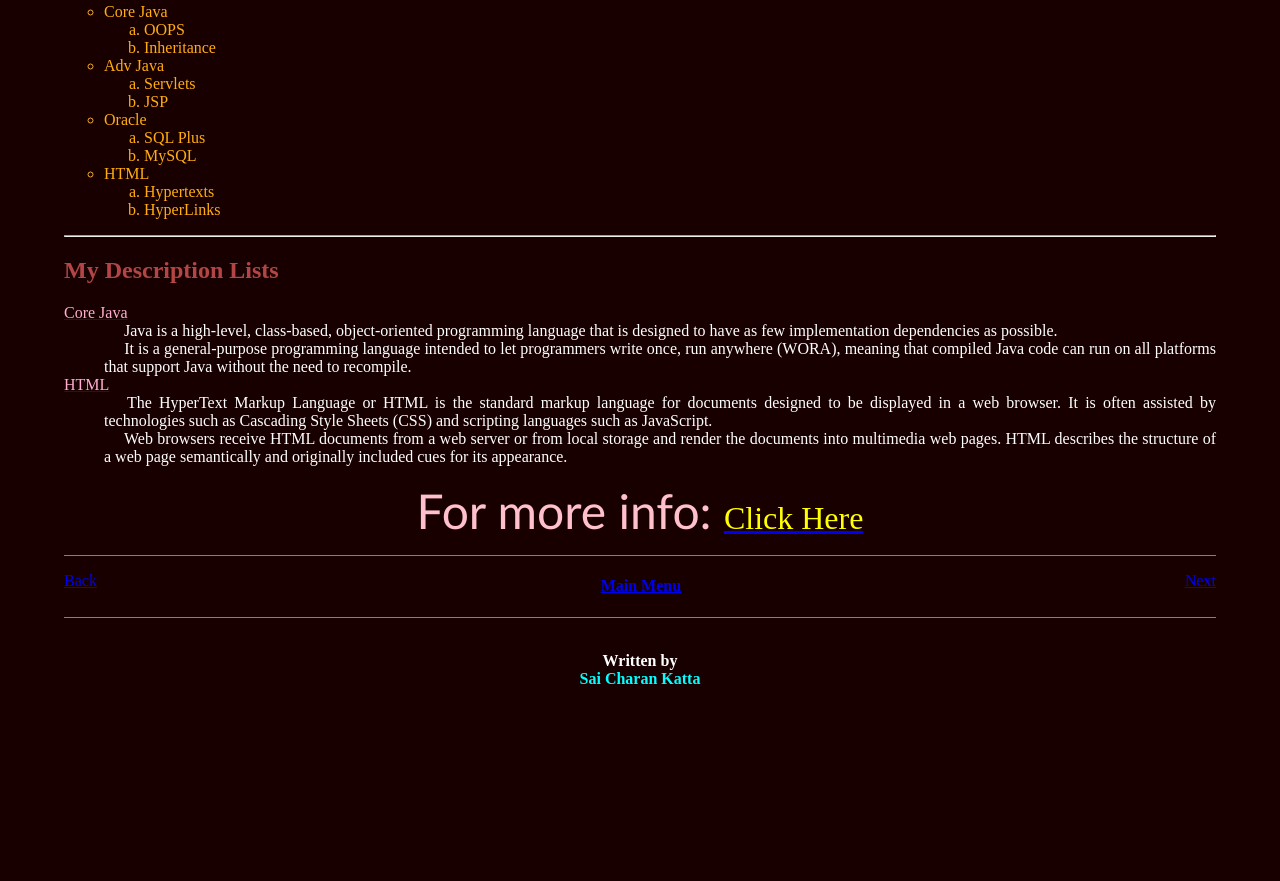
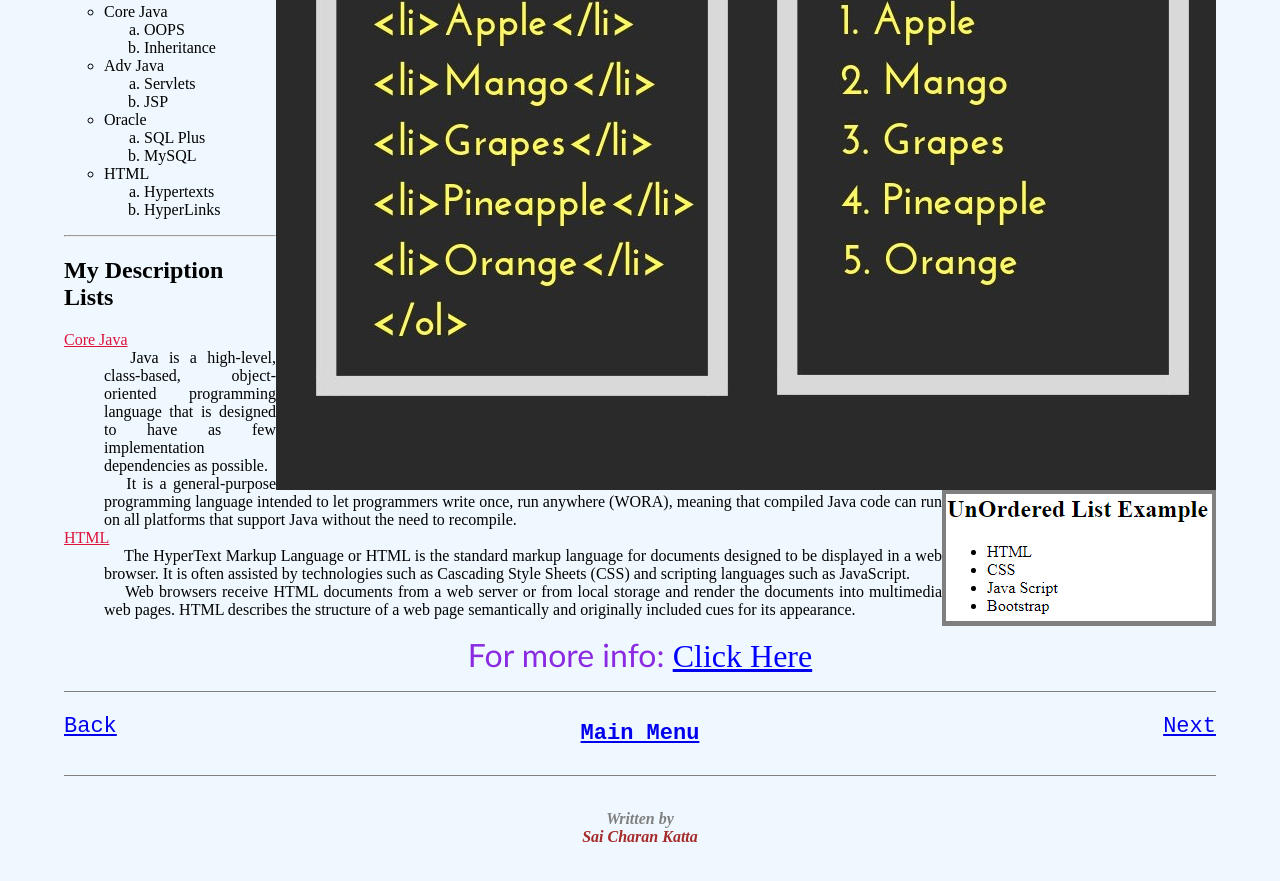
Before and after one commit to SaiCharanKatta/mywebpage, a plain HTML site: page Lists.html in a window 1280 px wide. Shown: the part 467-1348 px from the top of the page. Before the commit the page ends 1283 px from the top, so only its background shows below. Drawn offline with Linux system fonts and the light colour scheme.

Commit message:
css start

```diff
--- a/Lists.html
+++ b/Lists.html
@@ -5,33 +5,14 @@
 		<link rel="stylesheet" type="text/css" href="style.css">
 		<link rel="icon" type="image/png" href="png1.png">
 		<base href="https://saicharankatta.github.io/mywebpage/" target="_top">
-
-    <style>
-    div {
-    border-top: 1px solid gray;
-    border-bottom: 1px solid gray;
-    display: flex;
-    justify-content: space-between;
-    width: 800px;
-  }
-			h1
-			{
-				font-size: 13;
-				color: chartreuse;
-			}
-			h2
-			{
-				color: rgb(179, 69, 69);
-			}
-	</style>
 	</head>
 
-	<body alink="red" vlink="0122df" text="ffad10" bgcolor="190000" style="margin-bottom: 10%; margin-right: 5%; margin-top: 5%; margin-left: 5%;">
+	<body alink="red" vlink="0122df">
 
 		<h1 align="center">
 			<u>Lists</u>
 		</h1>
-		<h2>My Ordered Lists</h2>
+		<h2>My Ordered Lists</h2><img align="right" src="orderedlist.jpg" alt="Ordered List Example" style="float: right;">
 		<ol type="A">
 			<li>Core Java</li>
 				<ol type="a">
@@ -54,9 +35,9 @@
 					<li>HyperLinks</li>
 				</ol>
 		</ol>
-	<hr>
+				<hr>
 
-		<h2>My Unordered Lists</h2>
+		<h2>My Unordered Lists</h2><img align="right" src="unorderlist1.png" alt="UnOrdered List Example" style="float: right;">
 		<ul type="circle">
 			<li>Core Java</li>
 				<ol type="a">
@@ -84,19 +65,27 @@
 		<h2>My Description Lists</h2>
 		<dl>
 			<dt>
-				<a href="https://www.w3schools.com/java/" target="_blank"><font color="ffaed2">Core Java</font>
+				<a href="https://www.w3schools.com/java/" target="_blank" style="color: crimson;" >Core Java
 				</a>
 			</dt>
 
-			<font color="white" align="justify">
-				<dd>	&emsp; Java is a high-level, class-based, object-oriented programming language that is designed to have as few implementation dependencies as possible.
+			<font align="justify">
+				<dd>	&emsp; Java is a high-level, class-based,
+					 object-oriented programming language that is
+					 designed to have as few implementation
+					 dependencies as possible.
 				</dd>
-				<dd>	&emsp; It is a general-purpose programming language intended to let programmers write once, run anywhere (WORA), meaning that compiled Java code can run on all platforms that support Java without the need to recompile.
+				<dd>	&emsp; It is a general-purpose programming
+					 language intended to let programmers write
+					 once, run anywhere (WORA), meaning that
+					 compiled Java code can run on all platforms
+					 that support Java without the need to
+					 recompile.
 				</dd>
 
 
 			<dt>
-				<a href="https://www.w3schools.com/html" target="_blank"><font  color="ffaed2">HTML</font>
+				<a style="color: crimson;" href="https://www.w3schools.com/html" target="_blank">HTML
 				</a>
 			</dt>
 
@@ -107,14 +96,14 @@
 		</dl>
 
 	<p align="center" >
-		<font face= "Trebuchet MS" size="8" color="pink">For more info:
+		<font face= "Trebuchet MS" size="6" style="color: blueviolet;">For more info:
 		</font>
 		<font size="6">
-			<a href="https://www.w3schools.com/default.asp" target="_blank"><font color="yellow"> Click Here</font>
+			<a href="https://www.w3schools.com/default.asp" target="_blank"><font color="blue"> Click Here</font>
 			</a>
 		</font>
 	</p>
-	<div style="width:100%;">
+	<div id="div0">
 
 		<p class="alignleft"><a href="index.html" target="_parent" >Back</a></p>
 		<p class="aligncenter"><a href="index.html" target="_parent"><h4>Main Menu</h4></a></p>
@@ -122,12 +111,13 @@
 
 	  </div>
 	  <br>
+	  <address>
 		<p align="center">
-			<font color="white"><b>Written by</b>
+			<font color="gray"><b>Written by</b>
 			</font><br>
-			<font color="cyan"><b>Sai Charan Katta</b>
+			<font color="brown"><b>Sai Charan Katta</b>
 			</font>
 		</p>
-
+	</address>
 </body>
 </html>
--- /dev/null
+++ b/style.css
@@ -0,0 +1,56 @@
+body.main{
+    background-image: url(htmlpic.jpg);
+    background-repeat: repeat;
+    background-attachment: scroll;
+
+}
+table.main
+{
+    width:20% ;
+    height:80%;
+}
+h1
+{
+    color: solid rgb(0, 0, 0);
+}
+#div0
+{
+    border-top: 1px solid gray;
+    border-bottom: 1px solid gray;
+    display: flex;
+    justify-content: space-between;
+    width: 100%;
+    font-family: 'Courier New', Courier, monospace;
+    font-weight: 300;
+    font-size: 22px;
+  }
+#div1
+{
+    border-top: 1px;
+    border-bottom: 1px;
+    width: 100%;
+    justify-content: space-between;
+    display: flex;
+}
+/*
+h3:hover::after
+{
+    flood-color: solid aquamarine;
+    box-shadow: 2px 4px solid #888888;
+    content: '';
+    position: absolute;
+    bottom: -6px;
+    background: #fff;
+    border-radius: 5px;
+    transform: scaleX(1);
+}
+*/
+body
+{
+    background-color: aliceblue;
+    margin-top: 5%;
+    margin-right: 5%;
+    margin-left: 5%;
+    margin-bottom: 8%;
+
+}
```
Also changed, not shown: forms/select.html (+1 -0 lines), index.html (+9 -10 lines), orderedlist.jpg (added), unorderlist1.png (added).
